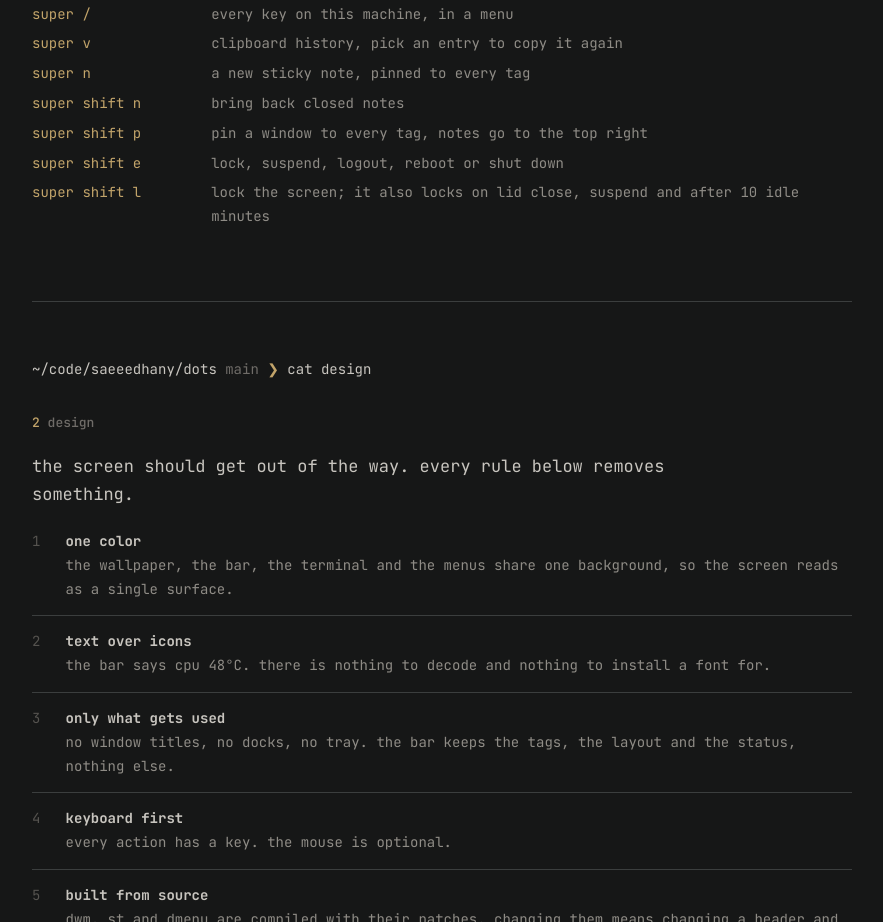
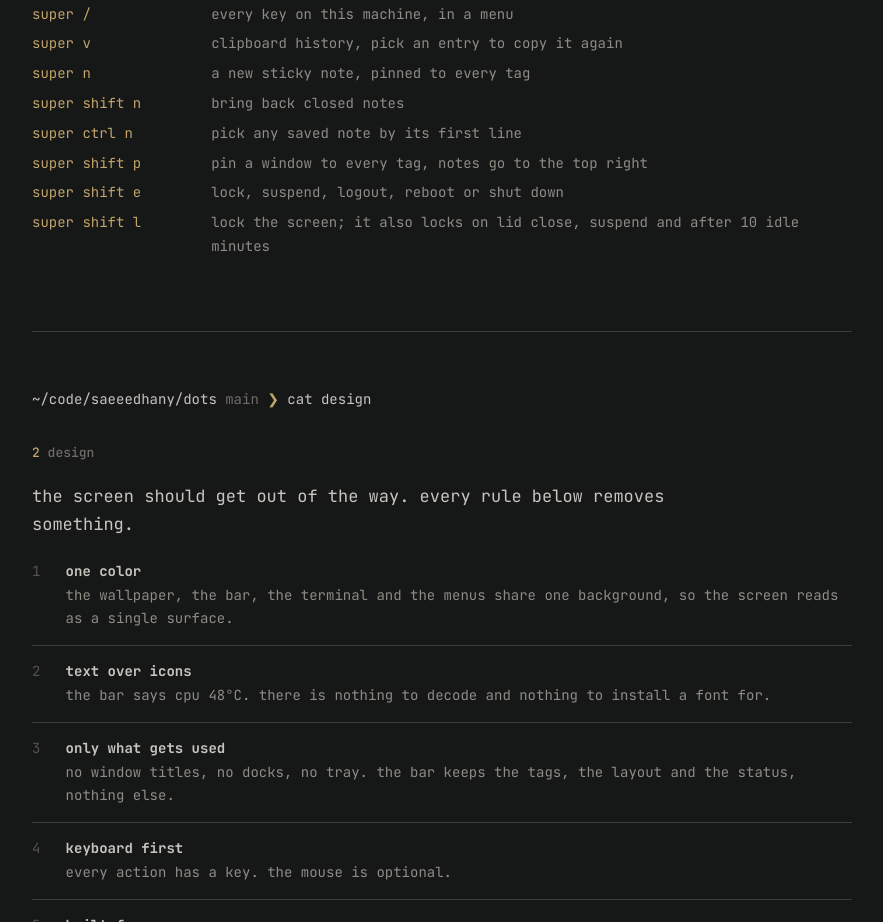
Before and after one commit to saeeedhany/dots, a plain HTML site: page index.html in a window 1280 px wide. Shown: the part 1921-2843 px from the top of the page, without its empty margins (198-1081 px from the left). Drawn offline with Linux system fonts and the light colour scheme.

Commit message:
keys: super ctrl n picks a saved note

```diff
--- a/index.html
+++ b/index.html
@@ -100,6 +100,7 @@
     <dt>super v</dt><dd>clipboard history, pick an entry to copy it again</dd>
     <dt>super n</dt><dd>a new sticky note, pinned to every tag</dd>
     <dt>super shift n</dt><dd>bring back closed notes</dd>
+    <dt>super ctrl n</dt><dd>pick any saved note by its first line</dd>
     <dt>super shift p</dt><dd>pin a window to every tag, notes go to the top right</dd>
     <dt>super shift e</dt><dd>lock, suspend, logout, reboot or shut down</dd>
     <dt>super shift l</dt><dd>lock the screen; it also locks on lid close, suspend and after 10 idle minutes</dd>
```
Also changed, not shown: 2 other files.
